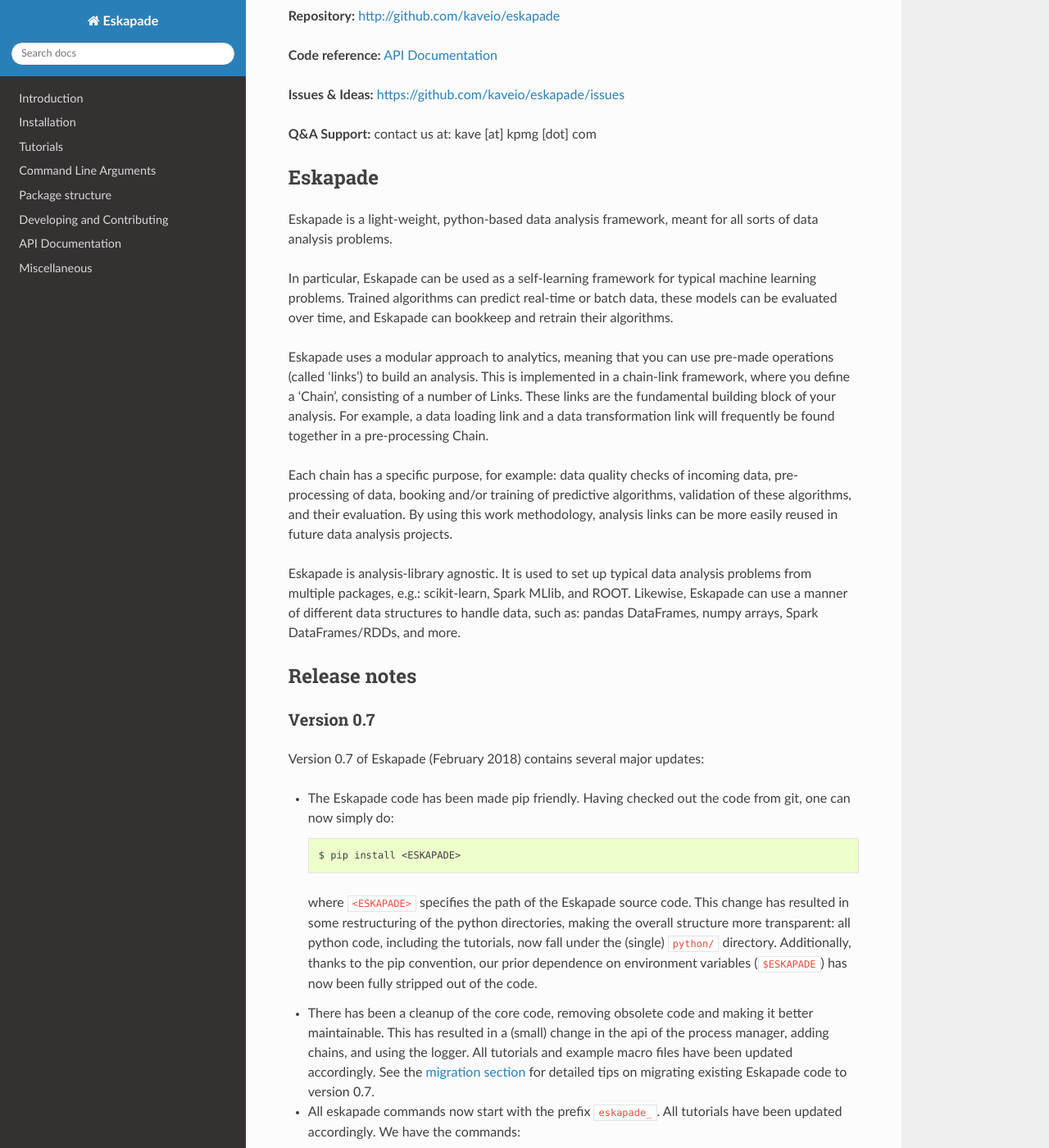
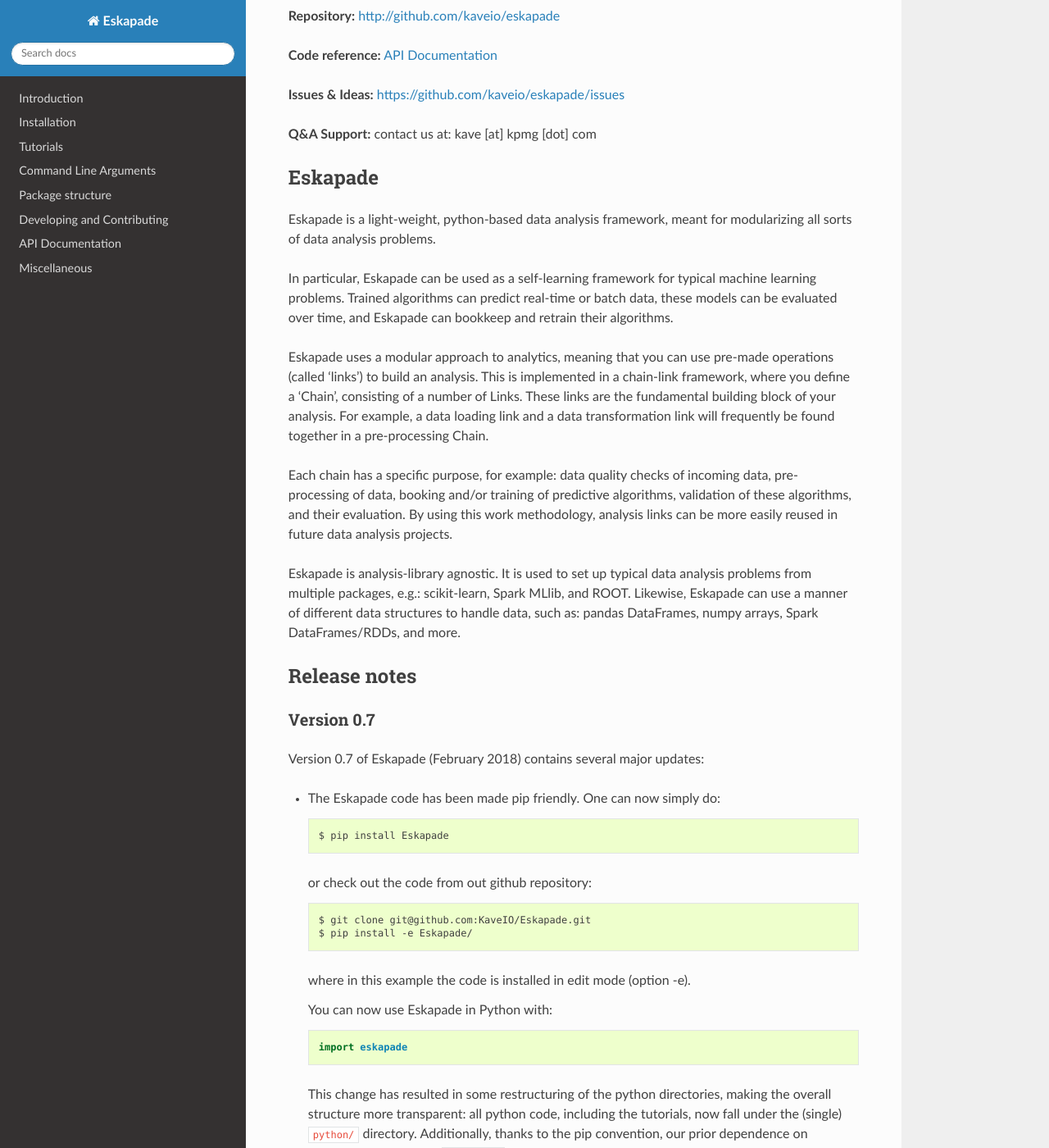
Before and after one commit to KaveIO/Eskapade, a Sphinx documentation site: the page built from docs/source/index.rst, in a window 1280 px wide and 1400 px high, scrolled down 296 px. Shown: the whole window at 82% size. Built offline with Sphinx 7.4.7 and the Read the Docs theme 2.0.0, drawn with Linux system fonts in a browser that asks for light colours; the version number could not be read and is left out; some of the changed text lies outside the part shown.

Commit message:
Docs: Added examples how to install Eskapade with pip
Additionally: sphinx picks up Eskapade version number dynamically.

```diff
--- a/docs/source/index.rst
+++ b/docs/source/index.rst
@@ -26,7 +26,8 @@
 Eskapade
 ========
 
-Eskapade is a light-weight, python-based data analysis framework, meant for all sorts of data analysis problems.
+Eskapade is a light-weight, python-based data analysis framework, meant for modularizing
+all sorts of data analysis problems.
 
 In particular, Eskapade can be used as a self-learning framework for typical machine learning problems.
 Trained algorithms can predict real-time or batch data, these models can be evaluated over time,
@@ -54,13 +55,27 @@
 
 Version 0.7 of Eskapade (February 2018) contains several major updates:
 
-* The Eskapade code has been made pip friendly. Having checked out the code from git, one can now simply do:
+* The Eskapade code has been made pip friendly. One can now simply do:
 
-  .. code:: bash
+  .. code-block:: bash
 
-    $ pip install <ESKAPADE>
+    $ pip install Eskapade
 
-  where ``<ESKAPADE>`` specifies the path of the Eskapade source code.
+  or check out the code from out github repository:
+
+  .. code-block:: bash
+
+    $ git clone git@github.com:KaveIO/Eskapade.git
+    $ pip install -e Eskapade/
+
+  where in this example the code is installed in edit mode (option -e).
+
+  You can now use Eskapade in Python with:
+
+  .. code-block:: python
+
+    import eskapade
+
   This change has resulted in some restructuring of the python directories, making the overall structure more transparent:
   all python code, including the tutorials, now fall under the (single) ``python/`` directory.
   Additionally, thanks to the pip convention, our prior dependence on environment variables (``$ESKAPADE``)
```
Also changed, not shown: README.rst (+18 -25 lines), docs/source/installation.rst (+32 -31 lines).
